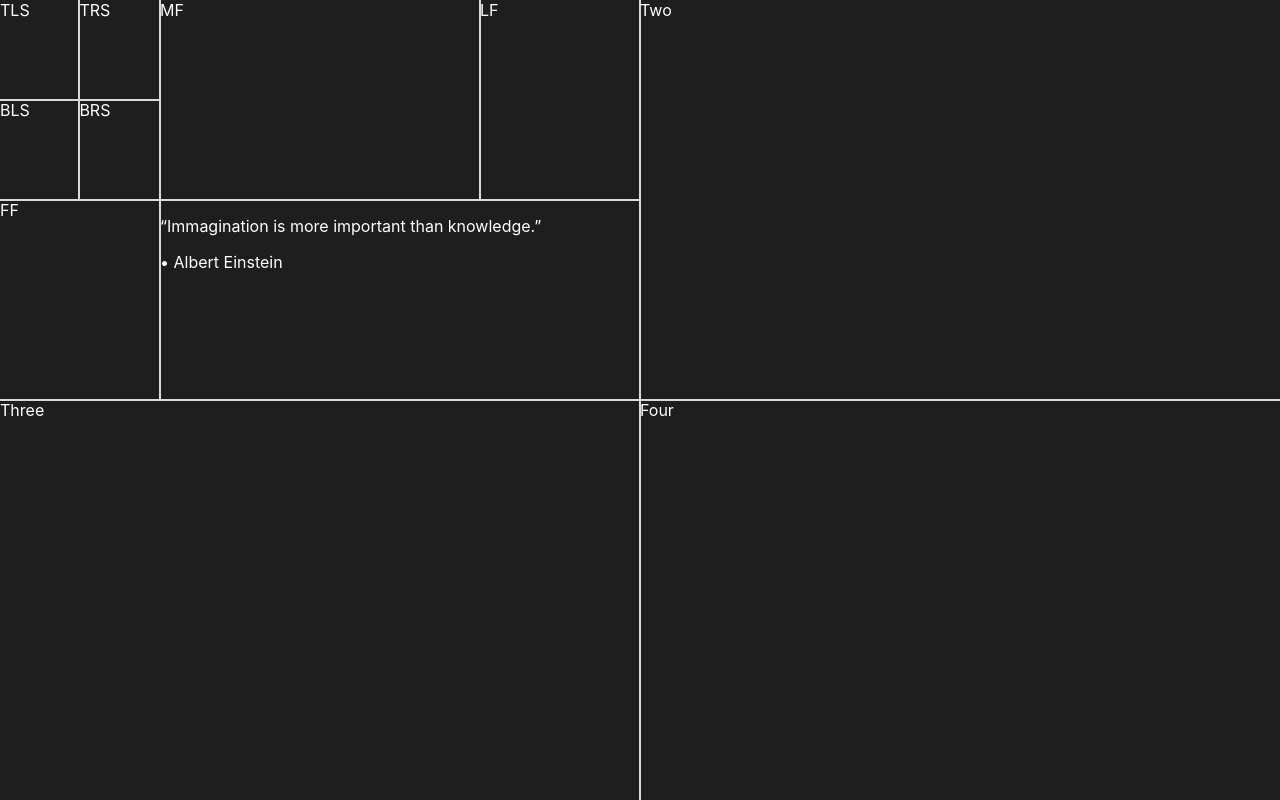
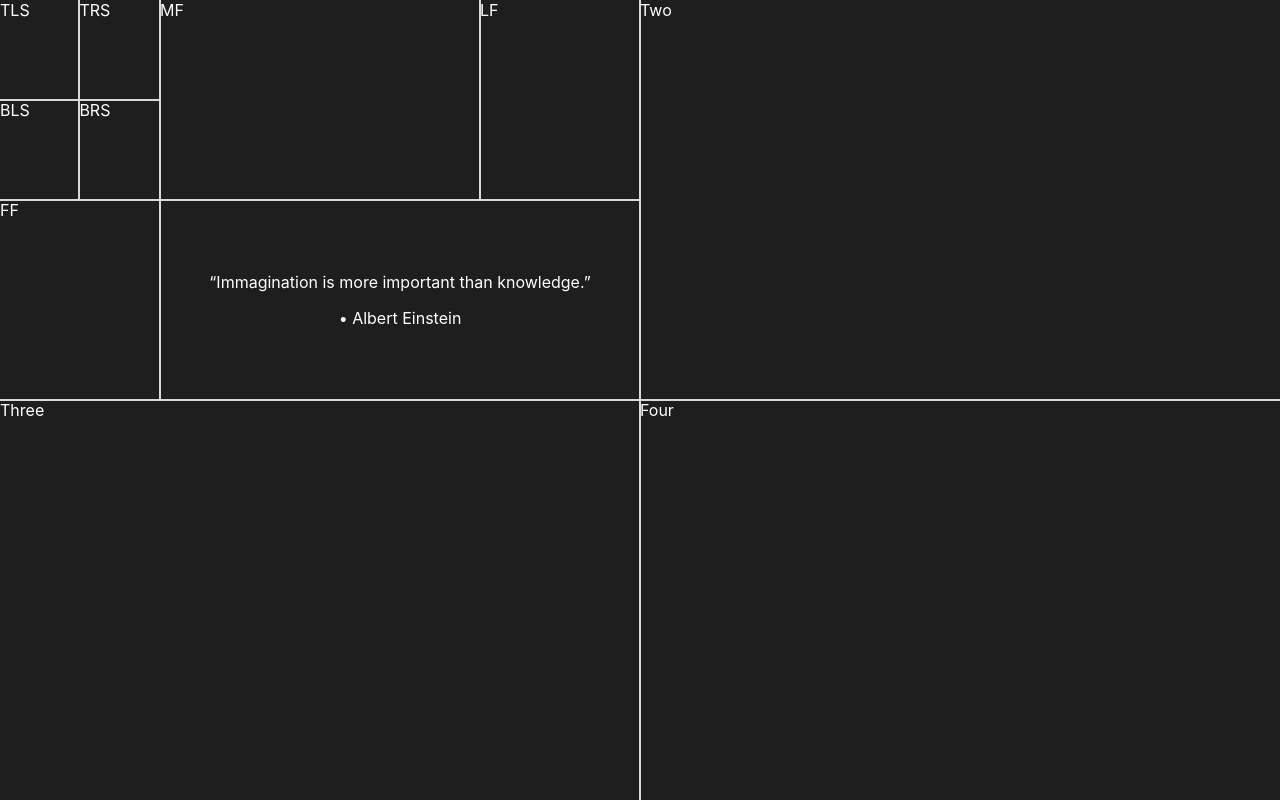
Before and after one commit to eugelogic/emerald, a Next.js app: page / in a window 1280 px wide. Built offline with nearby package versions, Linux system fonts and the light colour scheme.

Commit message:
Add style to the box with quotes on the homepage

```diff
--- a/pages/index.js
+++ b/pages/index.js
@@ -24,7 +24,7 @@
 
                 <div className={`${styles.box} ${styles.bottomHalf}`}>
                     <div className={`${styles.box} ${styles.firstFourth}`}>FF</div>
-                    <div className={`${styles.box} ${styles.remainderFourth}`}>
+                    <div className={`${styles.box} ${styles.ltbr}`}>
                         <p>“{randomQuote.text}”</p>
                         <p>• {randomQuote.author}</p>
                     </div>
--- a/styles/Home.module.css
+++ b/styles/Home.module.css
@@ -24,3 +24,14 @@
     grid-template-columns: auto auto;
     grid-template-rows: auto auto;
 }
+.ltbr {
+    display: flex;
+    flex-direction: column;
+    align-items: center;
+    justify-content: center;
+    padding: 1rem;
+    text-align: center;
+}
+.ltbr p {
+    margin: 0.5rem;
+}
```
